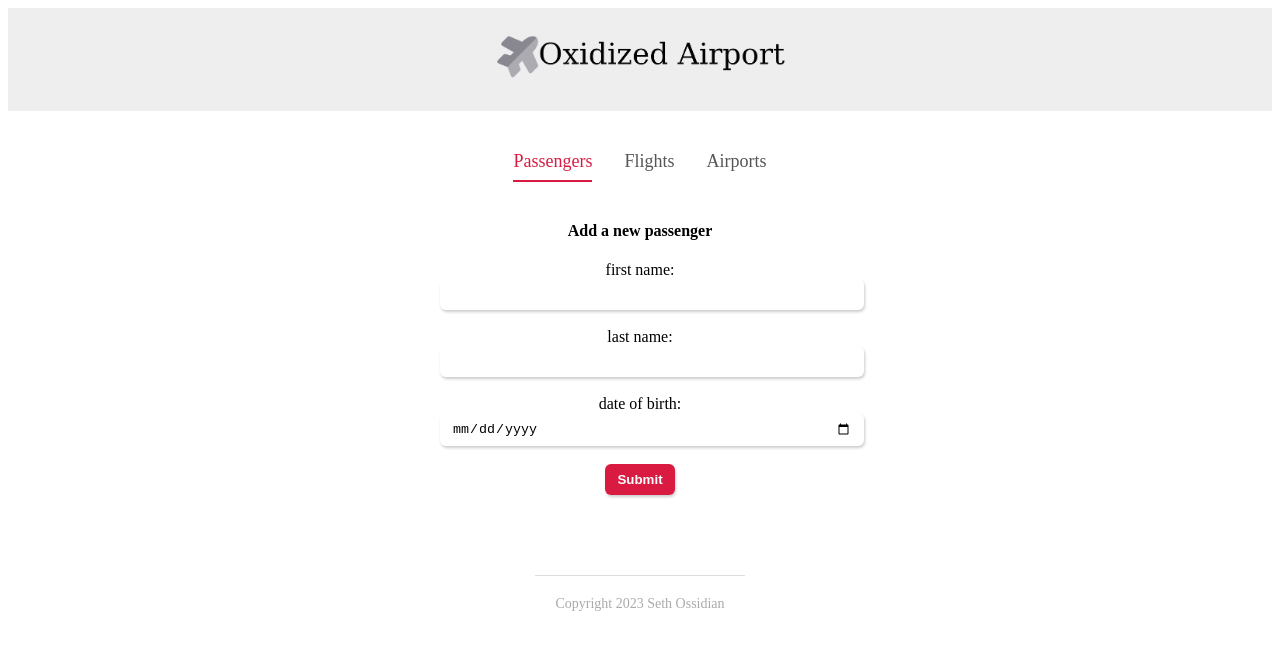
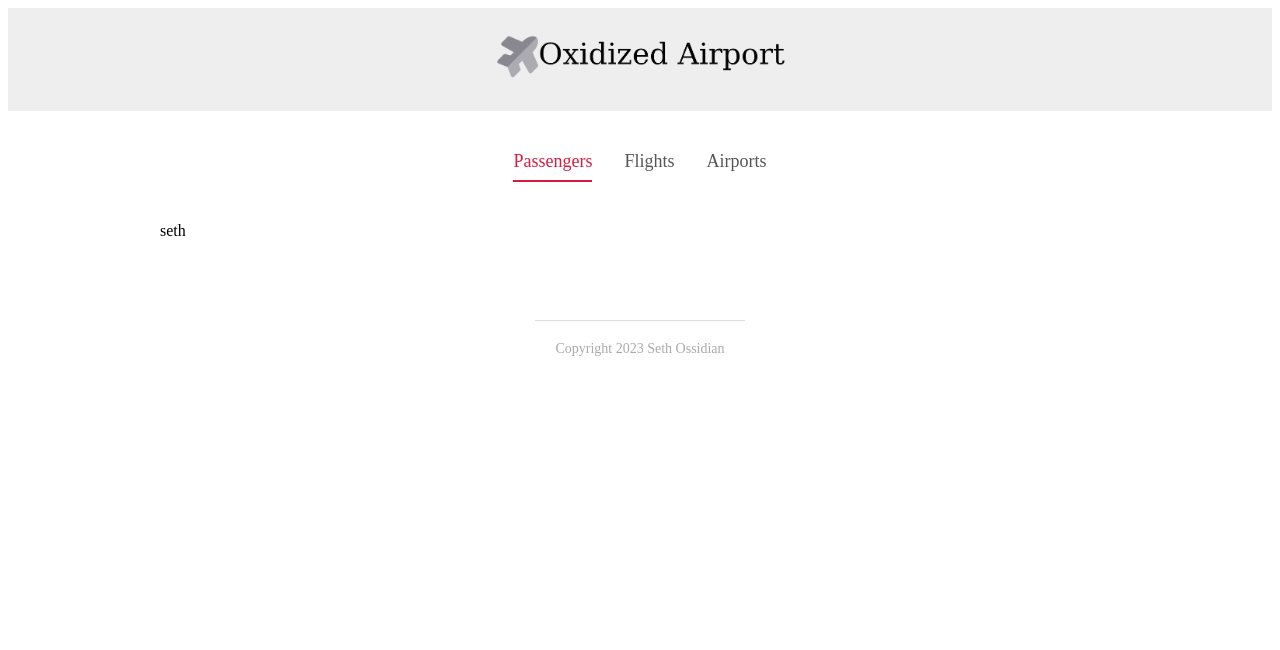
Before and after one commit to naseem-chettah/oxidized-airport-old, a SvelteKit app: page / in a window 1280 px wide. Shown: the top 650 px of the page. Built offline with nearby package versions, Linux system fonts and the light colour scheme.

Commit message:
just finished the layout of the list now let's work on the cards

```diff
--- /dev/null
+++ b/src/lib/components/CardList.svelte
@@ -0,0 +1,17 @@
+<script>
+  export let cards;
+</script>
+
+<div class="card-list">
+  {#each cards as card}
+    <div>{card.first_name}</div>
+  {/each}
+</div>
+
+<style>
+  .card-list {
+    display: grid;
+    grid-template-columns: 1fr 1fr;
+    grid-gap: 20px;
+  }
+</style>
--- a/src/routes/+page.svelte
+++ b/src/routes/+page.svelte
@@ -4,6 +4,7 @@
   import Footer from "../lib/components/Footer.svelte";
   import Tabs from "../lib/components/Tabs.svelte";
   import AddPassengerForm from "../lib/components/AddPassengerForm.svelte";
+  import CardList from "../lib/components/CardList.svelte";
 
   //tabs
   let tabs = ["Passengers", "Flights", "Airports"];
@@ -13,9 +14,9 @@
   let passengers = [
     {
       id: 1,
-      first_name: 'seth',
-      last_name: 'ossidian',
-      date_of_birth: '2003-12-31'
+      first_name: "seth",
+      last_name: "ossidian",
+      date_of_birth: "2003-12-31",
     },
   ];
 
@@ -25,19 +26,19 @@
 
   const handleAddPassenger = (e) => {
     const passenger = e.detail;
-    passengers = [ passenger, ...passengers];
+    passengers = [passenger, ...passengers];
     console.log(passengers);
-    // activeTab = "Passenger";
-  }
+    activeTab = "Passengers";
+  };
 </script>
 
 <Header />
 <main>
   <Tabs {activeTab} {tabs} on:tabChange={tabChange} />
   {#if activeTab === "Passengers"}
+    <CardList cards={passengers} />
+  {:else if activeTab === "Flights"}
     <AddPassengerForm on:add={handleAddPassenger} />
-  {:else if activeTab === "Flights"}
-    <p>nth here yet</p>
   {:else if activeTab === "Airports"}
     <p>nth here yet</p>
   {/if}
```
Also changed, not shown: src/lib/components/CardDetails.svelte (added), src/lib/components/cardList.svelte (deleted).
